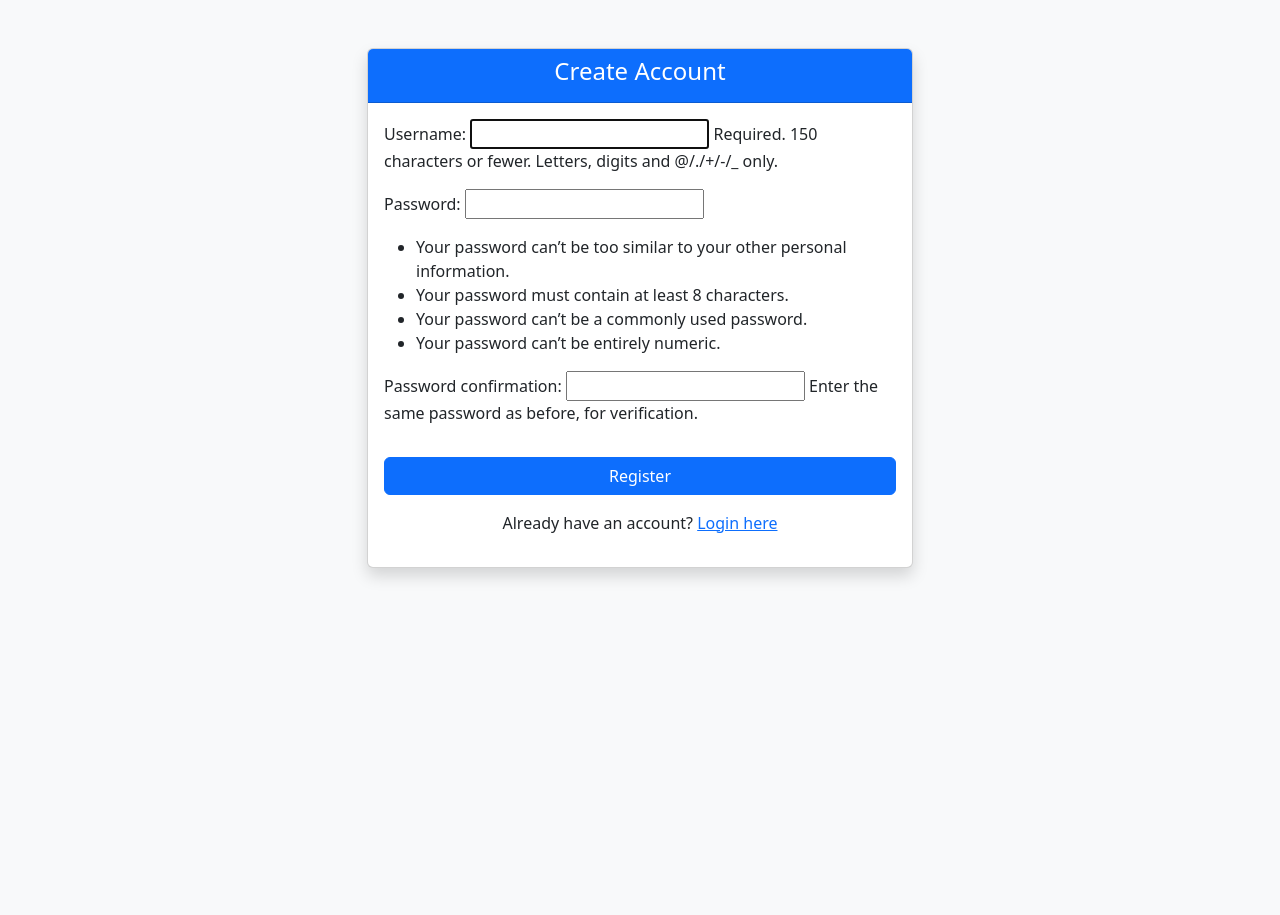
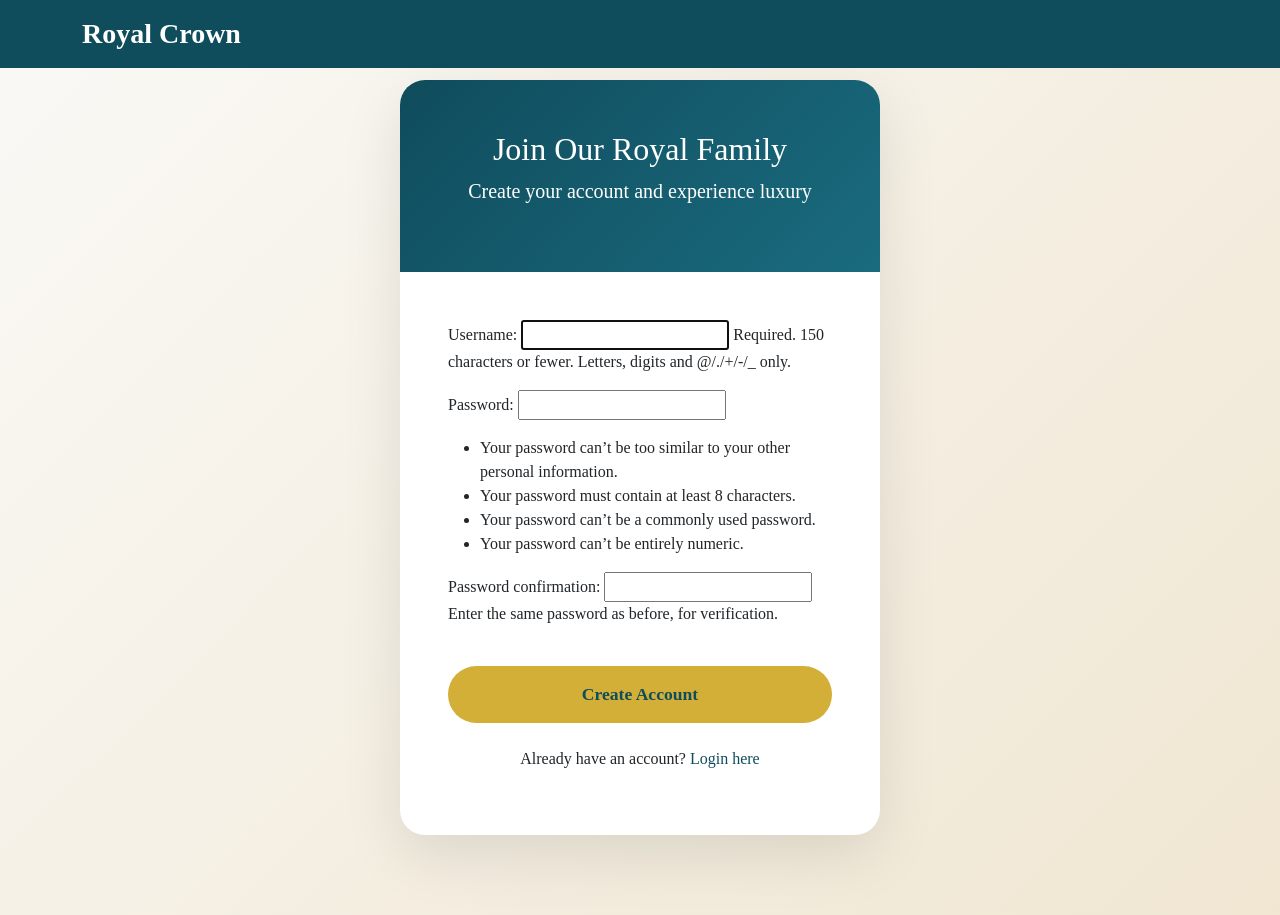
Before and after one commit to Mireya4Data/royal-crown-salon, a Django app: page /register/ in a window 1280 px wide. Before the commit the page ends 579 px from the top, so only its background shows below. Run offline with Django 5.2, Linux system fonts and the light colour scheme.

Commit message:
Updated Register page with luxurious design

```diff
--- a/core/templates/register.html
+++ b/core/templates/register.html
@@ -3,28 +3,72 @@
 <head>
     <meta charset="UTF-8">
     <meta name="viewport" content="width=device-width, initial-scale=1.0">
-    <title>Register - Glamour Salon</title>
+    <title>Register - Royal Crown Salon & Spa</title>
     <link href="https://cdn.jsdelivr.net/npm/bootstrap@5.3.3/dist/css/bootstrap.min.css" rel="stylesheet">
+    <link href="https://cdnjs.cloudflare.com/ajax/libs/font-awesome/6.5.0/css/all.min.css" rel="stylesheet">
+    <style>
+        body {
+            background: linear-gradient(135deg, #FAF9F6, #f0e6d2);
+            font-family: 'Playfair Display', serif;
+        }
+        .register-container {
+            max-width: 480px;
+            margin: 80px auto;
+            background: white;
+            border-radius: 25px;
+            box-shadow: 0 20px 60px rgba(0,0,0,0.1);
+            overflow: hidden;
+        }
+        .register-header {
+            background: linear-gradient(135deg, #0F4C5C, #1a6b7f);
+            color: white;
+            padding: 50px 30px;
+            text-align: center;
+        }
+        .form-control {
+            padding: 14px;
+            border-radius: 12px;
+            border: 2px solid #e0e0e0;
+        }
+        .form-control:focus {
+            border-color: #D4AF37;
+            box-shadow: 0 0 0 0.2rem rgba(212, 175, 55, 0.25);
+        }
+        .btn-register {
+            background: #D4AF37;
+            color: #0F4C5C;
+            font-weight: 700;
+            padding: 14px;
+            border-radius: 50px;
+            font-size: 1.1rem;
+        }
+    </style>
 </head>
-<body class="bg-light">
-    <div class="container mt-5">
-        <div class="row justify-content-center">
-            <div class="col-md-6">
-                <div class="card shadow">
-                    <div class="card-header bg-primary text-white text-center">
-                        <h4>Create Account</h4>
+<body>
+    <nav class="navbar navbar-expand-lg navbar-dark fixed-top" style="background: #0F4C5C;">
+        <div class="container">
+            <a class="navbar-brand fw-bold fs-3" href="{% url 'home' %}">Royal Crown</a>
         </div>
-                    <div class="card-body">
+    </nav>
+
+    <div class="container">
+        <div class="register-container">
+            <div class="register-header">
+                <h2 class="mb-2">Join Our Royal Family</h2>
+                <p class="lead">Create your account and experience luxury</p>
+            </div>
+
+            <div class="p-5">
                 <form method="post">
                     {% csrf_token %}
                     {{ form.as_p }}
-                            <button type="submit" class="btn btn-primary w-100 mt-3">Register</button>
+                    <button type="submit" class="btn btn-register w-100 mt-4">Create Account</button>
                 </form>
-                        <p class="text-center mt-3">
-                            Already have an account? <a href="{% url 'login' %}">Login here</a>
+
+                <p class="text-center mt-4">
+                    Already have an account?
+                    <a href="{% url 'login' %}" class="text-decoration-none" style="color: #0F4C5C;">Login here</a>
                 </p>
-                    </div>
-                </div>
             </div>
         </div>
     </div>
```
Also changed, not shown: core/templates/gallery.html (+19 -4 lines), core/templates/home.html (+15 -5 lines), core/templates/my_bookings.html (+14 -5 lines), core/templates/services.html (+14 -6 lines), static/manifest.json (added). Lines whose indentation alone changed are shown as unchanged.
